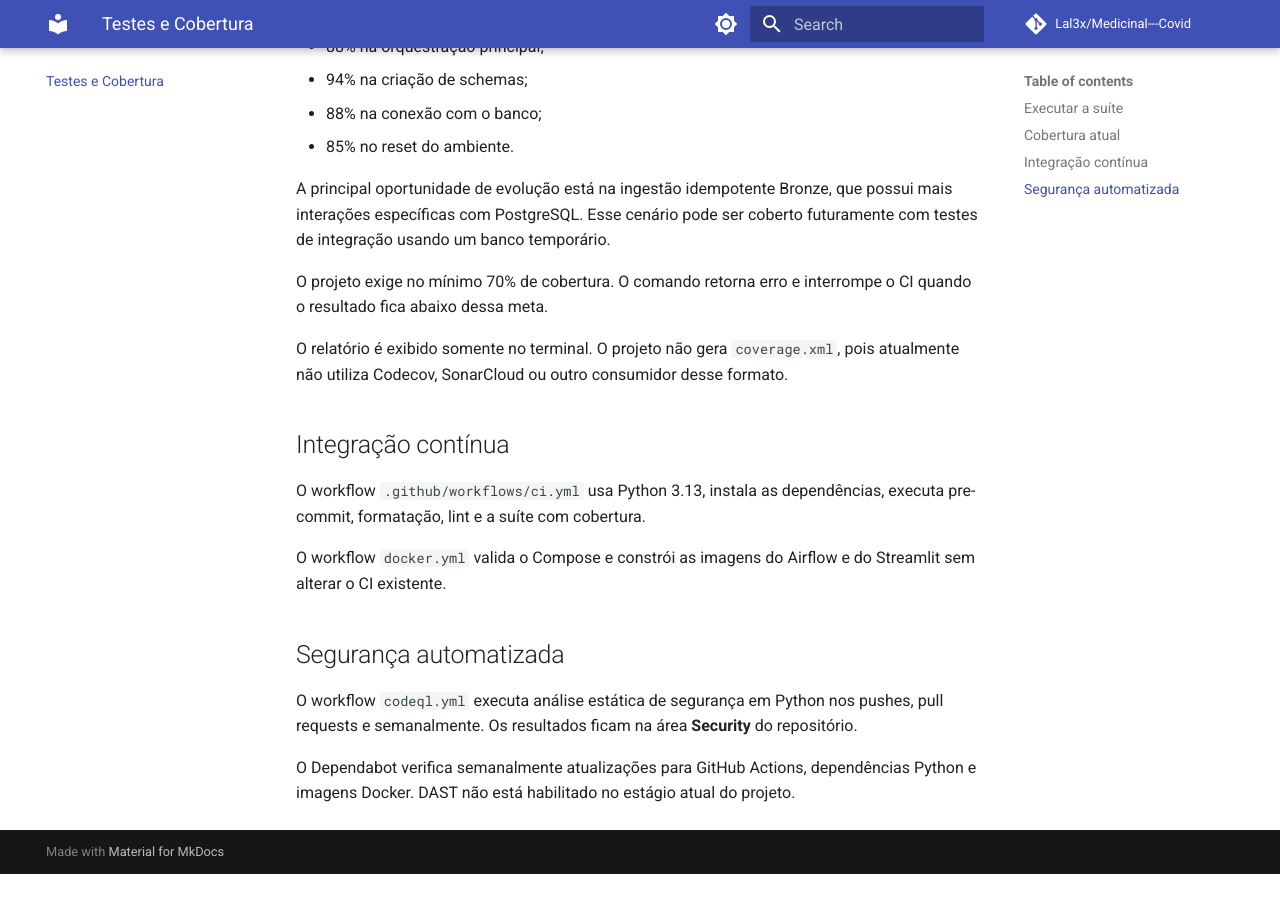
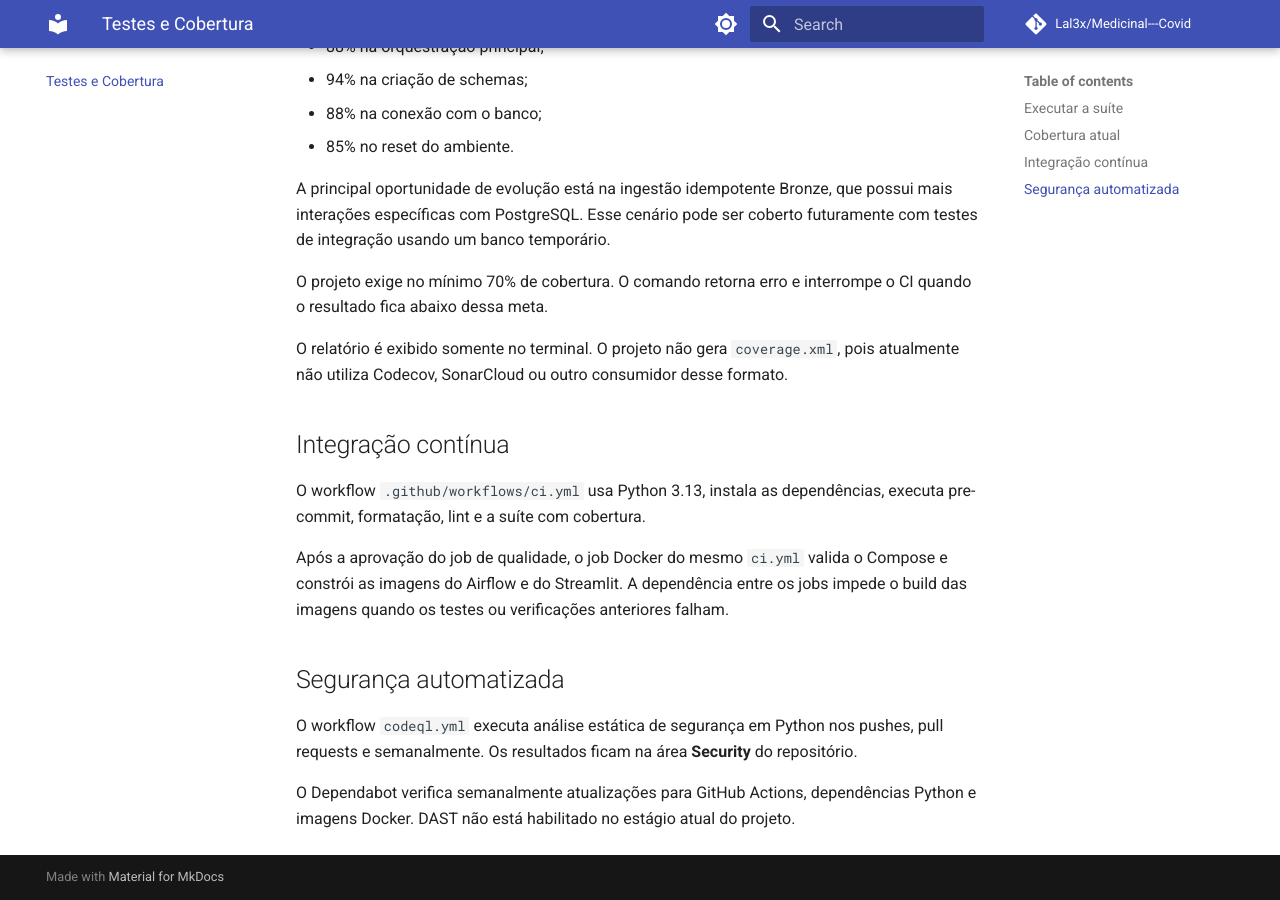
Before and after one commit to Lal3x/Medicinal---Covid, an MkDocs documentation site: the page built from docs/testes.md, in a window 1280 px wide and 900 px high, scrolled down 792 px. Built offline with MkDocs 1.6.1 and Material for MkDocs 9.7.7, drawn with Linux system fonts in a browser that asks for light colours; comment, search, counter and statistics services are not loaded; before the commit the page ends 1666 px from its top, so only the background shows below that.

Commit message:
ci: integra build Docker e corrige permissões do CodeQL

```diff
--- a/docs/testes.md
+++ b/docs/testes.md
@@ -46,8 +46,9 @@ pois atualmente não utiliza Codecov, SonarCloud ou outro consumidor desse forma
 O workflow `.github/workflows/ci.yml` usa Python 3.13, instala as dependências,
 executa pre-commit, formatação, lint e a suíte com cobertura.
 
-O workflow `docker.yml` valida o Compose e constrói as imagens do Airflow e do
-Streamlit sem alterar o CI existente.
+Após a aprovação do job de qualidade, o job Docker do mesmo `ci.yml` valida o
+Compose e constrói as imagens do Airflow e do Streamlit. A dependência entre os
+jobs impede o build das imagens quando os testes ou verificações anteriores falham.
 
 ## Segurança automatizada
 
```
Also changed, not shown: README.md (+1 -2 lines), docs/estrutura.md (+1 -2 lines), 3 other files.
